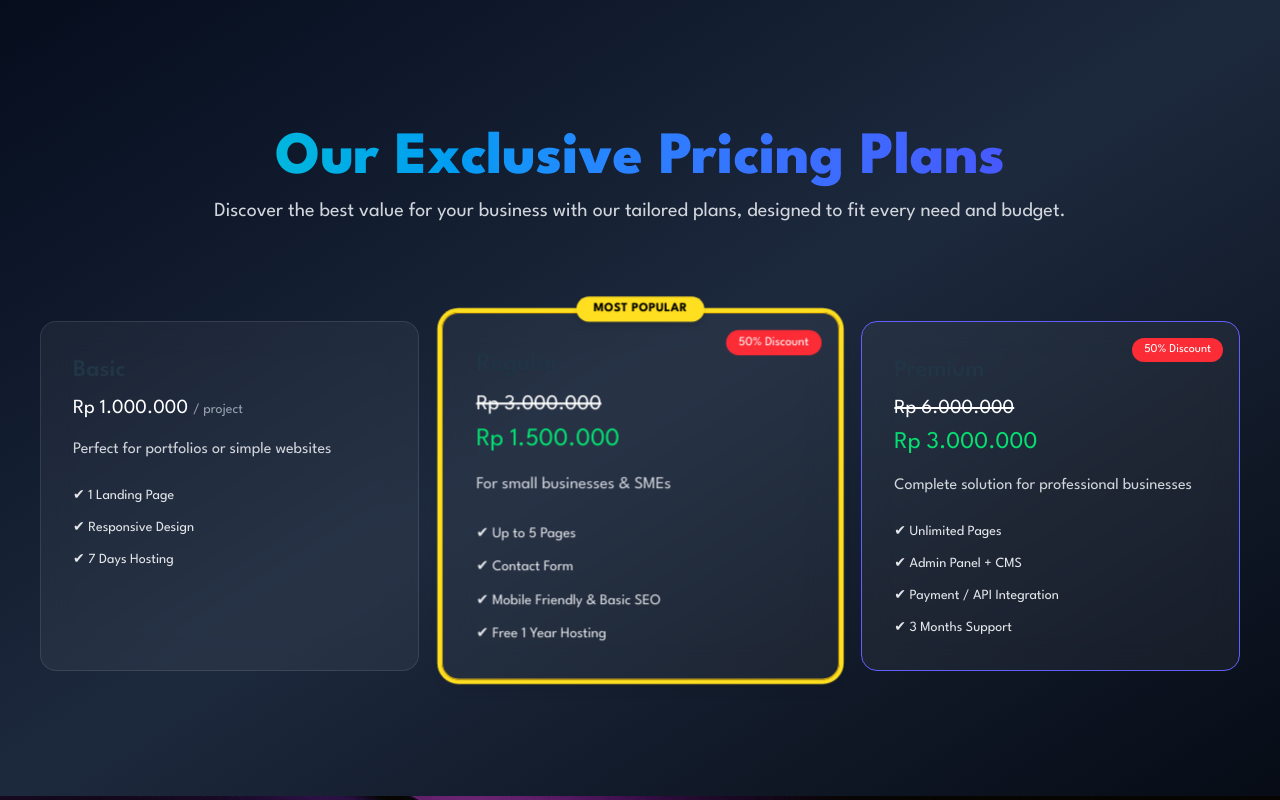
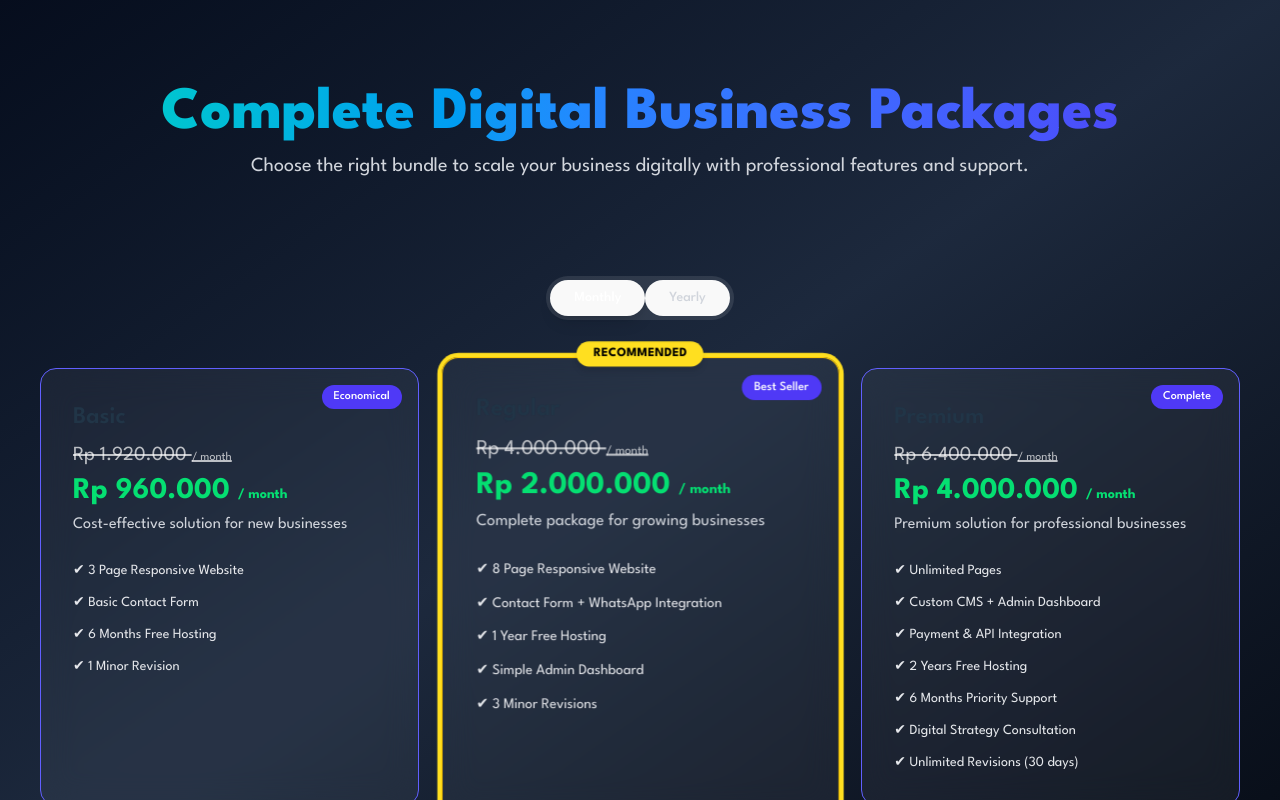
Before and after one commit to katalis-development/katalis-dev, a Vue app: page / in a window 1280 px wide. Shown: the part 1660-2460 px from the top of the page. Built offline with nearby package versions, Linux system fonts and the light colour scheme.

Commit message:
feat: pricing list

```diff
--- a/src/components/PricingPlans.vue
+++ b/src/components/PricingPlans.vue
@@ -12,10 +12,45 @@
         <h2
           class="text-4xl md:text-6xl py-2 font-extrabold bg-clip-text text-transparent bg-gradient-to-r from-teal-400 via-blue-500 to-indigo-600"
         >
-          {{ $t("pricing.title") }}
+          {{ $t("pricing.bundleTitle") }}
         </h2>
-        <p class="text-gray-300 text-xl">{{ $t("pricing.desc") }}</p>
+        <p class="text-gray-300 text-xl">{{ $t("pricing.bundleDesc") }}</p>
       </div>
+
+      <!-- Toggle Annual/Monthly -->
+      <div class="flex justify-center mb-12">
+        <div class="relative bg-white/10 rounded-full p-1 inline-flex">
+          <button
+            @click="billingPeriod = 'monthly'"
+            class="py-2 px-6 rounded-full text-sm font-medium transition-all duration-200"
+            :class="
+              billingPeriod === 'monthly'
+                ? 'bg-blue-500 text-white shadow-lg'
+                : 'text-gray-300'
+            "
+          >
+            {{ $t("pricing.billingOptions.monthly") }}
+          </button>
+          <button
+            @click="billingPeriod = 'annual'"
+            class="py-2 px-6 rounded-full text-sm font-medium transition-all duration-200 relative"
+            :class="
+              billingPeriod === 'annual'
+                ? 'bg-blue-500 text-white shadow-lg'
+                : 'text-gray-300'
+            "
+          >
+            <span>{{ $t("pricing.billingOptions.yearly") }}</span>
+            <span
+              v-if="billingPeriod === 'annual'"
+              class="absolute -top-3 -right-2 bg-green-500 text-xs px-2 py-0.5 rounded-full text-white whitespace-nowrap"
+            >
+              {{ $t("pricing.save") }} 20%
+            </span>
+          </button>
+        </div>
+      </div>
+
       <div class="grid grid-cols-1 md:grid-cols-3 gap-8 px-2">
         <div
           v-for="(plan, index) in localizedPlans"
@@ -30,38 +65,80 @@
           data-aos="fade-right"
           :data-aos-delay="index * 300"
         >
-          <!-- Badge Diskon -->
+          <!-- Badge Tag -->
           <div
-            v-if="plan.discount"
-            class="absolute top-4 right-4 bg-red-500 text-xs px-3 py-1 rounded-full text-white"
+            v-if="plan.tag"
+            class="absolute top-4 right-4 bg-indigo-600 text-xs px-3 py-1 rounded-full text-white font-medium"
           >
-            {{ $t("pricing.discount") }}
+            {{ plan.tag }}
           </div>
 
-          <!-- Badge Paling Populer -->
+          <!-- Badge Popular -->
           <div
             v-if="plan.popular"
             class="absolute -top-4 left-1/2 -translate-x-1/2 bg-yellow-300 text-black font-bold px-4 py-1 rounded-full text-xs shadow-md uppercase tracking-wide"
           >
-            {{ $t("pricing.popular") }}
+            {{ $t("pricing.recommended") }}
           </div>
 
           <h2 class="text-2xl font-semibold mb-2">{{ plan.name }}</h2>
 
           <div v-if="plan.discount">
-            <p class="text-xl text-white mb-1 line-through">
-              {{ formatRupiah(plan.originalPrice) }}
+            <p class="text-xl text-white/70 mb-1 line-through">
+              {{
+                formatRupiah(
+                  billingPeriod === "annual"
+                    ? plan.originalPrice
+                    : Math.round(plan.originalPrice / 12)
+                )
+              }}
+              <span class="text-xs">{{
+                billingPeriod === "annual"
+                  ? $t("pricing.perYear")
+                  : $t("pricing.perMonth")
+              }}</span>
             </p>
-            <p class="text-2xl text-green-400 mb-4">
-              {{ formatRupiah(plan.price) }}
+            <p class="text-3xl text-green-400 mb-1 font-bold">
+              {{
+                formatRupiah(
+                  billingPeriod === "annual"
+                    ? plan.price
+                    : Math.round(plan.price / 12)
+                )
+              }}
+              <span class="text-sm">{{
+                billingPeriod === "annual"
+                  ? $t("pricing.perYear")
+                  : $t("pricing.perMonth")
+              }}</span>
+            </p>
+            <p
+              v-if="billingPeriod === 'annual'"
+              class="text-sm text-gray-400 mb-4"
+            >
+              {{ formatRupiah(Math.round(plan.price / 12)) }} / bulan
             </p>
           </div>
           <div v-else>
-            <p class="text-xl text-white mb-4">
-              {{ formatRupiah(plan.price) }}
-              <span class="text-sm text-gray-400">{{
-                $t("pricing.perProject")
+            <p class="text-3xl text-white mb-1 font-bold">
+              {{
+                formatRupiah(
+                  billingPeriod === "annual"
+                    ? plan.price
+                    : Math.round(plan.price / 12)
+                )
+              }}
+              <span class="text-sm">{{
+                billingPeriod === "annual"
+                  ? $t("pricing.perYear")
+                  : $t("pricing.perMonth")
               }}</span>
+            </p>
+            <p
+              v-if="billingPeriod === 'annual'"
+              class="text-sm text-gray-400 mb-4"
+            >
+              {{ formatRupiah(Math.round(plan.price / 12)) }} / bulan
             </p>
           </div>
 
@@ -82,25 +159,29 @@ export default {
   name: "PricingPlans",
   data() {
     return {
+      billingPeriod: "monthly", // 'monthly' atau 'annual'
       planTypes: ["basic", "regular", "premium"],
       planPrices: {
         basic: {
-          price: 1000000,
-          originalPrice: null,
-          discount: false,
+          price: 11520000, // Rp11.520.000/tahun
+          originalPrice: 23040000, // Rp23.040.000/tahun
+          discount: true,
           popular: false,
+          tag: this.$i18n.locale === "id" ? "Ekonomis" : "Economical",
         },
         regular: {
-          price: 1500000,
-          originalPrice: 3000000,
+          price: 24000000, // Rp24.000.000/tahun
+          originalPrice: 48000000, // Rp48.000.000/tahun
           discount: true,
           popular: true,
+          tag: this.$i18n.locale === "id" ? "Terlaris" : "Best Seller",
         },
         premium: {
-          price: 3000000,
-          originalPrice: 6000000,
+          price: 48000000, // Rp48.000.000/tahun
+          originalPrice: 76800000, // Rp76.800.000/tahun
           discount: true,
           popular: false,
+          tag: this.$i18n.locale === "id" ? "Lengkap" : "Complete",
         },
       },
     };
@@ -118,6 +199,7 @@ export default {
           features: this.getFeatures(type),
           discount: priceInfo.discount,
           popular: priceInfo.popular,
+          tag: this.$t(`pricing.planTags.${this.getTagKey(type)}`),
         };
       });
     },
@@ -145,11 +227,31 @@ export default {
 
       return features;
     },
+    getTagKey(planType) {
+      const tagMap = {
+        basic: "economical",
+        regular: "bestSeller",
+        premium: "complete",
+      };
+      return tagMap[planType];
+    },
   },
   watch: {
     "$i18n.locale"() {
+      Object.keys(this.planPrices).forEach((key) => {
+        const planType = key;
+        const tagKey = this.getTagKey(planType);
+        this.planPrices[planType].tag = this.$t(`pricing.planTags.${tagKey}`);
+      });
       this.$forceUpdate();
     },
+  },
+  created() {
+    Object.keys(this.planPrices).forEach((key) => {
+      const planType = key;
+      const tagKey = this.getTagKey(planType);
+      this.planPrices[planType].tag = this.$t(`pricing.planTags.${tagKey}`);
+    });
   },
 };
 </script>
--- a/src/i18n/index.js
+++ b/src/i18n/index.js
@@ -47,40 +47,64 @@ const messages = {
     pricing: {
       title: "Our Exclusive Pricing Plans",
       desc: "Discover the best value for your business with our tailored plans, designed to fit every need and budget.",
+      bundleTitle: "Complete Digital Business Packages",
+      bundleDesc:
+        "Choose the right bundle to scale your business digitally with professional features and support.",
+      planTags: {
+        economical: "Economical",
+        bestSeller: "Best Seller",
+        complete: "Complete",
+      },
+      billingOptions: {
+        monthly: "Monthly",
+        yearly: "Yearly",
+      },
       plans: {
         basic: {
           name: "Basic",
-          description: "Perfect for portfolios or simple websites",
+          description: "Cost-effective solution for new businesses",
           features: {
-            0: "1 Landing Page",
-            1: "Responsive Design",
-            2: "7 Days Hosting",
+            0: "3 Page Responsive Website",
+            1: "Basic Contact Form",
+            2: "6 Months Free Hosting",
+            3: "1 Minor Revision",
           },
         },
         regular: {
           name: "Regular",
-          description: "For small businesses & SMEs",
+          description: "Complete package for growing businesses",
           features: {
-            0: "Up to 5 Pages",
-            1: "Contact Form",
-            2: "Mobile Friendly & Basic SEO",
-            3: "Free 1 Year Hosting",
+            0: "8 Page Responsive Website",
+            1: "Contact Form + WhatsApp Integration",
+            2: "1 Year Free Hosting",
+            3: "Simple Admin Dashboard",
+            4: "3 Minor Revisions",
           },
         },
         premium: {
           name: "Premium",
-          description: "Complete solution for professional businesses",
+          description: "Premium solution for professional businesses",
           features: {
             0: "Unlimited Pages",
-            1: "Admin Panel + CMS",
-            2: "Payment / API Integration",
-            3: "3 Months Support",
+            1: "Custom CMS + Admin Dashboard",
+            2: "Payment & API Integration",
+            3: "2 Years Free Hosting",
+            4: "6 Months Priority Support",
+            5: "Digital Strategy Consultation",
+            6: "Unlimited Revisions (30 days)",
           },
         },
       },
       discount: "50% Discount",
       popular: "Most Popular",
       perProject: "/ project",
+      mostValue: "Best Value",
+      recommended: "Recommended",
+      startFrom: "Starting from",
+      annualBilling: "Annual Billing",
+      perYear: "/ year",
+      perMonth: "/ month",
+      save: "Save",
     },
     about: {
       title: "About Katalis Dev",
@@ -121,7 +145,6 @@ const messages = {
     },
   },
   id: {
-    // Bahasa Indonesia yang lebih santai dan ramah
     brandName: "Katalis Dev",
     nav: {
       home: "Beranda",
@@ -167,40 +190,65 @@ const messages = {
     pricing: {
       title: "Pilih Paket Harga yang Cocok",
       desc: "Ada paket buat semua kebutuhan dan budget, dari yang simpel sampai yang lengkap!",
+      bundleTitle: "Paket Lengkap Bisnis Digital",
+      bundleDesc:
+        "Pilih bundel yang sesuai untuk mengembangkan bisnis Anda secara digital dengan fitur dan dukungan profesional.",
+      planTags: {
+        economical: "Ekonomis",
+        bestSeller: "Terlaris",
+        complete: "Lengkap",
+      },
+      billingOptions: {
+        monthly: "Bulanan",
+        yearly: "Tahunan",
+      },
       plans: {
         basic: {
           name: "Basic",
-          description: "Pas buat portofolio atau website simpel",
+          description: "Solusi hemat untuk bisnis yang baru mulai",
           features: {
-            0: "1 Halaman Landing Page",
-            1: "Desain Keren Responsive",
-            2: "Hosting 7 Hari",
+            0: "Website 3 Halaman Responsif",
+            1: "Form Kontak Dasar",
+            2: "Gratis Hosting 6 Bulan",
+            3: "1 Revisi Minor",
           },
         },
         regular: {
           name: "Regular",
-          description: "Buat bisnis kecil & UMKM",
+          description: "Paket lengkap untuk bisnis yang berkembang",
           features: {
-            0: "Sampai 5 Halaman",
-            1: "Form Kontak",
-            2: "Mobile Friendly & SEO Dasar",
-            3: "Gratis Hosting 1 Tahun",
+            0: "Website 8 Halaman Responsif",
+            1: "Form Kontak + Integrasi WhatsApp",
+            2: "Gratis Hosting 1 Tahun",
+            3: "Dasbor Admin Sederhana",
+            4: "3 Revisi Minor",
           },
         },
         premium: {
           name: "Premium",
-          description: "Buat bisnis yang pengen tampil profesional",
+          description: "Solusi premium untuk bisnis profesional",
           features: {
-            0: "Halaman Tanpa Batas",
-            1: "Admin Panel + CMS",
-            2: "Integrasi Pembayaran / API",
-            3: "Support 3 Bulan",
+            0: "Website Halaman Tak Terbatas",
+            1: "CMS Kustom + Dasbor Admin",
+            2: "Integrasi Pembayaran & API",
+            3: "Gratis Hosting 2 Tahun",
+            4: "Support Prioritas 6 Bulan",
+            5: "Konsultasi Strategi Digital",
+            6: "Revisi Tak Terbatas (30 hari)",
           },
         },
       },
       discount: "Diskon 50%",
       popular: "Paling Laris!",
       perProject: "/ proyek",
+      mostValue: "Nilai Terbaik",
+      recommended: "Rekomendasi",
+      startFrom: "Mulai dari",
+      annualBilling: "Penagihan Tahunan",
+      perYear: "/ tahun",
+      perMonth: "/ bulan",
+      save: "Hemat",
+      getStarted: "Mulai Sekarang",
     },
     about: {
       title: "Kenalan sama Katalis Dev",
```
